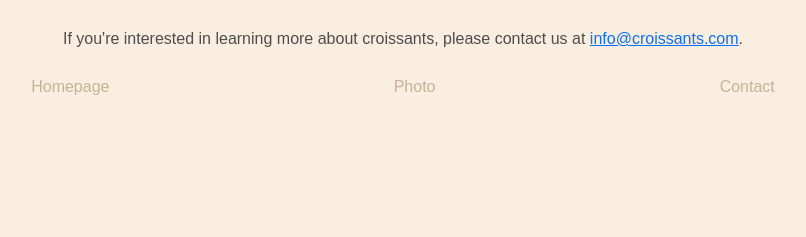
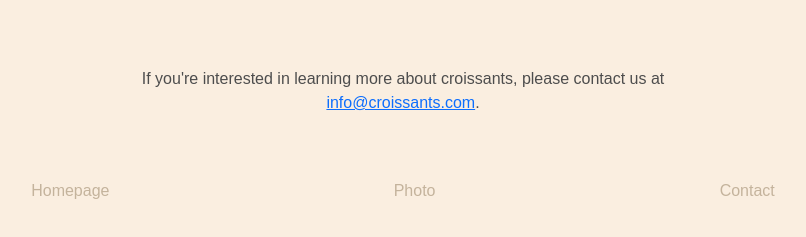
Before and after one commit to teckoni/Croissant, a plain HTML site: page contact.html in a window 1280 px wide. Shown: the part 101-338 px from the top of the page, without its empty margins (237-1043 px from the left). Drawn offline with nearby package versions, Linux system fonts and the light colour scheme.

Commit message:
update contact.html w/ p-width class

```diff
--- a/contact.html
+++ b/contact.html
@@ -15,7 +15,7 @@
   </head>
   <body>
     <h1>Contact Us</h1>
-    <p>
+    <p class="p-width">
     If you're interested in learning more about croissants, please contact us at
     <a href="mailto:info@croissants.com">info@croissants.com</a>.
     </p>
```
